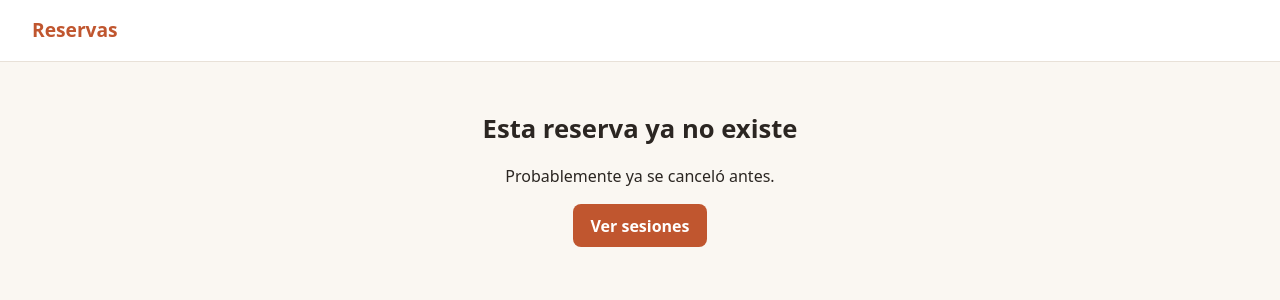
After one commit to franperez88dev/reservas, a Flask app: page /reserva/1/cancelar in a window 1280 px wide. The commit adds this page. Shown: the top 300 px of the page. Run offline with Flask 3, Linux system fonts and the light colour scheme.

Commit message:
add cancel email and eventos

```diff
--- a/app.py
+++ b/app.py
@@ -7,15 +7,22 @@ from functools import wraps
 
 from flask import (Flask, Response, abort, flash, redirect, render_template, request,
                    session, url_for)
+from werkzeug.middleware.proxy_fix import ProxyFix
 
-from models import Reserva, Sesion, db
+from correo import enviar
+from models import HORAS_CIERRE, Reserva, Sesion, ahora, db
 
 app = Flask(__name__)
+# PythonAnywhere está detrás de un proxy: así los enlaces de los emails salen con https
+app.wsgi_app = ProxyFix(app.wsgi_app, x_proto=1, x_host=1)
+
 app.config["SECRET_KEY"] = os.environ.get("SECRET_KEY", "cambia-esto-en-produccion")
 app.config["SQLALCHEMY_DATABASE_URI"] = os.environ.get(
     "DATABASE_URL", "sqlite:///" + os.path.join(app.root_path, "reservas.db")
 )
 app.config["NOMBRE_SITIO"] = os.environ.get("NOMBRE_SITIO", "Reservas")
+app.config["CONTACTO_TELEFONO"] = os.environ.get("CONTACTO_TELEFONO", "")
+app.config["CONTACTO_EMAIL"] = os.environ.get("CONTACTO_EMAIL", "")
 ADMIN_PASSWORD = os.environ.get("ADMIN_PASSWORD", "admin")
 MAX_PERSONAS_POR_RESERVA = 6
 
@@ -26,7 +33,14 @@ with app.app_context():
 
 @app.context_processor
 def variables_globales():
-    return {"nombre_sitio": app.config["NOMBRE_SITIO"], "es_admin": session.get("admin")}
+    """Variables disponibles en TODAS las plantillas sin tener que pasarlas."""
+    return {
+        "nombre_sitio": app.config["NOMBRE_SITIO"],
+        "contacto_telefono": app.config["CONTACTO_TELEFONO"],
+        "contacto_email": app.config["CONTACTO_EMAIL"],
+        "horas_cierre": HORAS_CIERRE,
+        "es_admin": session.get("admin"),
+    }
 
 
 @app.template_filter("fecha")
@@ -42,7 +56,7 @@ def formatear_fecha(dt):
 @app.route("/")
 def index():
     proximas = (
-        Sesion.query.filter(Sesion.fecha_hora >= datetime.now())
+        Sesion.query.filter(Sesion.fecha_hora >= ahora())
         .order_by(Sesion.fecha_hora)
         .all()
     )
@@ -52,10 +66,11 @@ def index():
 @app.route("/sesion/<int:sesion_id>", methods=["GET", "POST"])
 def reservar(sesion_id):
     sesion_ = db.get_or_404(Sesion, sesion_id)
-    if sesion_.fecha_hora < datetime.now():
+    if sesion_.pasada:
         abort(404)
 
-    if request.method == "POST":
+    # Si ya no se admiten reservas, la plantilla muestra el aviso y no el formulario
+    if request.method == "POST" and sesion_.abierta:
         nombre = request.form.get("nombre", "").strip()
         apellidos = request.form.get("apellidos", "").strip()
         email = request.form.get("email", "").strip().lower()
@@ -70,14 +85,16 @@ def reservar(sesion_id):
             errores.append("Escribe tu nombre y apellidos.")
         if "@" not in email:
             errores.append("Escribe un email válido.")
+        elif Reserva.query.filter_by(sesion_id=sesion_.id, email=email).first():
+            errores.append("Ya hay una reserva con este email para esta sesión. "
+                           "Si quieres cambiarla, cancélala desde el enlace de tu email "
+                           "y vuelve a reservar.")
         if adultos < 1 or menores < 0:
             errores.append("Tiene que venir al menos 1 adulto.")
         elif adultos + menores > MAX_PERSONAS_POR_RESERVA:
             errores.append(f"Máximo {MAX_PERSONAS_POR_RESERVA} plazas por reserva.")
         elif adultos + menores > sesion_.libres:
             errores.append(f"Solo quedan {sesion_.libres} plazas libres.")
-
-        # TODO (parte 5): duplicados
 
         if errores:
             for e in errores:
@@ -91,16 +108,46 @@ def reservar(sesion_id):
                           numero=numero)
         db.session.add(reserva)
         db.session.commit()
-        return redirect(url_for("confirmacion", reserva_id=reserva.id))
+
+        enviar(reserva.email, f"Reserva confirmada · {reserva.codigo}", "confirmacion",
+               reserva=reserva,
+               enlace_cancelar=url_for("cancelar_reserva", token=reserva.token,
+                                       _external=True))
+        return redirect(url_for("ver_reserva", token=reserva.token))
 
     return render_template("reservar.html", sesion=sesion_, form={},
                            max_personas=MAX_PERSONAS_POR_RESERVA)
 
 
-@app.route("/confirmacion/<int:reserva_id>")
-def confirmacion(reserva_id):
-    reserva = db.get_or_404(Reserva, reserva_id)
+@app.route("/reserva/<token>")
+def ver_reserva(token):
+    """Página de confirmación. Usa el token secreto, no el id, para que nadie
+    pueda ver las reservas de otros cambiando el número de la URL."""
+    reserva = Reserva.query.filter_by(token=token).first_or_404()
     return render_template("confirmacion.html", reserva=reserva)
+
+
+@app.route("/reserva/<token>/cancelar", methods=["GET", "POST"])
+def cancelar_reserva(token):
+    reserva = Reserva.query.filter_by(token=token).first()
+    if reserva is None:
+        # Ya se canceló (o el enlace está mal): no es un error grave
+        return render_template("cancelada.html", reserva=None)
+    if reserva.sesion.pasada:
+        abort(404)
+
+    # El enlace del email abre una página con un botón (GET). Solo se cancela al
+    # pulsarlo (POST). Algunos programas de correo "visitan" los enlaces solos,
+    # y no queremos que eso cancele la reserva sin querer.
+    if request.method == "POST":
+        datos = {"reserva": reserva}
+        enviar(reserva.email, f"Reserva cancelada · {reserva.codigo}", "cancelacion",
+               **datos)
+        db.session.delete(reserva)
+        db.session.commit()
+        return render_template("cancelada.html", reserva=reserva)
+
+    return render_template("cancelar.html", reserva=reserva)
 
 
 # ---------------------------------------------------------------- admin
@@ -134,7 +181,7 @@ def logout():
 @solo_admin
 def panel():
     sesiones = Sesion.query.order_by(Sesion.fecha_hora.desc()).all()
-    return render_template("admin/panel.html", sesiones=sesiones, ahora=datetime.now())
+    return render_template("admin/panel.html", sesiones=sesiones, ahora=ahora())
 
 
 @app.route("/admin/sesion/nueva", methods=["GET", "POST"])
@@ -146,7 +193,7 @@ def nueva_sesion():
                 titulo=request.form["titulo"].strip(),
                 descripcion=request.form.get("descripcion", "").strip(),
                 lugar=request.form.get("lugar", "").strip(),
-                fecha_hora=datetime.strptime(request.form["fecha_hora"], "%Y-%m-%dT%H:%M"),
+                fecha_hora=datetime_desde_formulario(request.form["fecha_hora"]),
                 plazas=int(request.form["plazas"]),
             )
             if not nueva.titulo or nueva.plazas < 1:
@@ -161,12 +208,36 @@ def nueva_sesion():
     return render_template("admin/nueva_sesion.html", form={})
 
 
+def datetime_desde_formulario(texto):
+    """El <input type="datetime-local"> envía '2026-09-28T16:00'."""
+    return datetime.strptime(texto, "%Y-%m-%dT%H:%M")
+
+
 @app.route("/admin/sesion/<int:sesion_id>")
 @solo_admin
 def ver_reservas(sesion_id):
     sesion_ = db.get_or_404(Sesion, sesion_id)
     reservas = sorted(sesion_.reservas, key=lambda r: r.numero)
     return render_template("admin/reservas.html", sesion=sesion_, reservas=reservas)
+
+
+@app.route("/admin/sesion/<int:sesion_id>/borrar", methods=["POST"])
+@solo_admin
+def borrar_sesion(sesion_id):
+    sesion_ = db.get_or_404(Sesion, sesion_id)
+    avisados = 0
+    if not sesion_.pasada:   # si ya pasó, no tiene sentido avisar a nadie
+        for r in sesion_.reservas:
+            enviar(r.email, f"Sesión cancelada · {sesion_.titulo}", "sesion_cancelada",
+                   reserva=r)
+            avisados += 1
+    db.session.delete(sesion_)   # las reservas se borran solas (cascade)
+    db.session.commit()
+    mensaje = "Sesión borrada."
+    if avisados:
+        mensaje += f" Se ha avisado por email a {avisados} reserva(s)."
+    flash(mensaje, "ok")
+    return redirect(url_for("panel"))
 
 
 def sin_tildes(texto):
@@ -205,9 +276,5 @@ def descargar_listado(sesion_id):
     )
 
 
-# TODO (Fran, parte 2): ruta POST para cancelar una reserva
-#   /admin/reserva/<int:reserva_id>/cancelar  -> borra y vuelve a ver_reservas
-
-
 if __name__ == "__main__":
     app.run(debug=True)
--- a/static/style.css
+++ b/static/style.css
@@ -52,6 +52,7 @@ h2 { font-size: 1.15rem; margin: 0 0 .25rem; }
   background: #eaf4ee; color: var(--ok); white-space: nowrap;
 }
 .etiqueta-llena { background: #f6e3e1; color: var(--error); }
+.etiqueta-cerrada { background: #eeeae4; color: var(--suave); }
 
 .boton {
   display: inline-block; background: var(--acento); color: #fff; border: 0;
@@ -59,6 +60,19 @@ h2 { font-size: 1.15rem; margin: 0 0 .25rem; }
   text-decoration: none; cursor: pointer;
 }
 .boton:hover { background: var(--acento-oscuro); }
+.boton-peligro { background: var(--error); }
+.boton-peligro:hover { background: #8c1d17; }
+
+.zona-peligro {
+  display: flex; align-items: center; gap: 1rem; flex-wrap: wrap;
+  margin-top: 3rem; padding-top: 1.5rem; border-top: 1px solid var(--borde);
+}
+
+.pie {
+  text-align: center; color: var(--suave); font-size: .9rem;
+  padding: 1.5rem 1rem 2rem; border-top: 1px solid var(--borde);
+}
+.pie a { color: var(--acento); }
 
 .formulario { display: grid; gap: .9rem; max-width: 420px; margin-top: 1rem; }
 .formulario label { display: grid; gap: .3rem; font-weight: 600; }
--- a/templates/base.html
+++ b/templates/base.html
@@ -22,5 +22,14 @@
     {% endwith %}
     {% block contenido %}{% endblock %}
   </main>
+
+  {% if contacto_telefono or contacto_email %}
+  <footer class="pie">
+    ¿Dudas o cancelaciones?
+    {% if contacto_telefono %}<a href="tel:{{ contacto_telefono | replace(' ', '') }}">{{ contacto_telefono }}</a>{% endif %}
+    {% if contacto_telefono and contacto_email %} · {% endif %}
+    {% if contacto_email %}<a href="mailto:{{ contacto_email }}">{{ contacto_email }}</a>{% endif %}
+  </footer>
+  {% endif %}
 </body>
 </html>
--- /dev/null
+++ b/templates/cancelada.html
@@ -0,0 +1,14 @@
+{% extends "base.html" %}
+{% block titulo %}Reserva cancelada{% endblock %}
+{% block contenido %}
+<div class="confirmacion">
+  {% if reserva %}
+    <h1>Reserva cancelada</h1>
+    <p>Hemos anulado la reserva <strong>{{ reserva.codigo }}</strong>. Gracias por avisar: la plaza ya está libre para otra familia.</p>
+  {% else %}
+    <h1>Esta reserva ya no existe</h1>
+    <p>Probablemente ya se canceló antes.</p>
+  {% endif %}
+  <a class="boton" href="{{ url_for('index') }}">Ver sesiones</a>
+</div>
+{% endblock %}
--- a/templates/confirmacion.html
+++ b/templates/confirmacion.html
@@ -8,7 +8,9 @@
     plaza{{ 's' if reserva.personas > 1 }}</strong> para:</p>
   <p class="destacado">{{ reserva.sesion.titulo }}<br>
     <span class="meta">{{ reserva.sesion.fecha_hora | fecha }}{% if reserva.sesion.lugar %} · {{ reserva.sesion.lugar }}{% endif %}</span></p>
-  <p class="meta">Si no puedes venir, avisa para liberar la plaza.</p>
+  <p class="meta">Te hemos enviado la confirmación a <strong>{{ reserva.email }}</strong>.<br>
+    Si no llega en unos minutos, mira en la carpeta de spam.</p>
+  <p class="meta">¿No puedes venir? <a href="{{ url_for('cancelar_reserva', token=reserva.token) }}">Cancela tu reserva</a> para dejar la plaza a otra familia.</p>
   <a class="boton" href="{{ url_for('index') }}">Volver</a>
 </div>
 {% endblock %}
--- /dev/null
+++ b/templates/emails/_pie.txt
@@ -0,0 +1,6 @@
+
+Un saludo,
+{{ nombre_sitio }}
+{% if contacto_telefono or contacto_email %}
+Para cualquier duda:{% if contacto_telefono %} {{ contacto_telefono }}{% endif %}{% if contacto_telefono and contacto_email %} ·{% endif %}{% if contacto_email %} {{ contacto_email }}{% endif %}
+{% endif %}
--- /dev/null
+++ b/templates/emails/cancelacion.txt
@@ -0,0 +1,6 @@
+Hola, {{ reserva.nombre }}:
+
+Hemos cancelado tu reserva {{ reserva.codigo }} para "{{ reserva.sesion.titulo }}" ({{ reserva.sesion.fecha_hora | fecha }}).
+
+Tus plazas han quedado libres para otras familias. Si cambias de idea y aún quedan plazas, puedes volver a reservar en la web.
+{% include "emails/_pie.txt" %}
--- /dev/null
+++ b/templates/emails/sesion_cancelada.txt
@@ -0,0 +1,6 @@
+Hola, {{ reserva.nombre }}:
+
+Lamentamos comunicarte que la sesión "{{ reserva.sesion.titulo }}" del {{ reserva.sesion.fecha_hora | fecha }} se ha cancelado, así que tu reserva {{ reserva.codigo }} queda anulada.
+
+Sentimos las molestias.
+{% include "emails/_pie.txt" %}
--- a/templates/index.html
+++ b/templates/index.html
@@ -8,7 +8,7 @@
 
 <ul class="lista-sesiones">
   {% for s in sesiones %}
-  <li class="tarjeta {% if s.completa %}tarjeta-completa{% endif %}">
+  <li class="tarjeta {% if s.completa or not s.abierta %}tarjeta-completa{% endif %}">
     <div>
       <h2>{{ s.titulo }}</h2>
       <p class="meta">{{ s.fecha_hora | fecha }}{% if s.lugar %} · {{ s.lugar }}{% endif %}</p>
@@ -17,6 +17,8 @@
     <div class="acciones">
       {% if s.completa %}
         <span class="etiqueta etiqueta-llena">Completo</span>
+      {% elif not s.abierta %}
+        <span class="etiqueta etiqueta-cerrada">Reservas cerradas</span>
       {% else %}
         <span class="etiqueta">{{ s.libres }} de {{ s.plazas }} libres</span>
         <a class="boton" href="{{ url_for('reservar', sesion_id=s.id) }}">Reservar</a>
--- a/templates/reservar.html
+++ b/templates/reservar.html
@@ -8,8 +8,10 @@
 
 {% if sesion.completa %}
   <p class="aviso aviso-error">Esta sesión está completa.</p>
+{% elif not sesion.abierta %}
+  <p class="aviso aviso-error">Las reservas para esta sesión se cerraron {{ horas_cierre }} horas antes del inicio.</p>
 {% else %}
-  <p><strong>{{ sesion.libres }}</strong> plazas libres.</p>
+  <p><strong>{{ sesion.libres }}</strong> plazas libres. Las reservas se cierran {{ horas_cierre }} horas antes.</p>
   <form method="post" class="formulario">
     <label>Nombre
       <input name="nombre" required value="{{ form.get('nombre', '') }}">
@@ -17,7 +19,7 @@
     <label>Apellidos
       <input name="apellidos" required value="{{ form.get('apellidos', '') }}">
     </label>
-    <label>Email
+    <label>Email <small>(te enviaremos la confirmación)</small>
       <input name="email" type="email" required value="{{ form.get('email', '') }}">
     </label>
     <label>Adultos
```
Also changed, not shown: correo.py (added, +48 -0 lines), models.py (+32 -2 lines), templates/admin/reservas.html (+7 -1 lines), templates/cancelar.html (added, +14 -0 lines), templates/emails/confirmacion.txt (added, +15 -0 lines), README.md.
